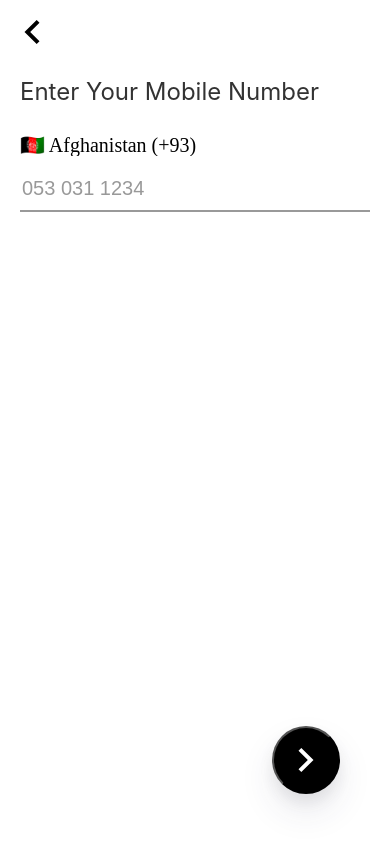
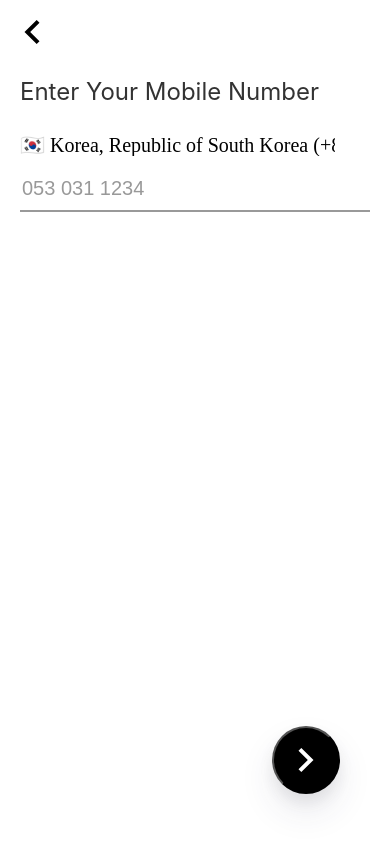
Before and after one commit to baekCode/nuber-clone, a React (Create React App) app in the folder nuber-client/: page /phone-login in a window 390 px wide. Built offline with nearby package versions, Linux system fonts and the light colour scheme.

Commit message:
feat : PhoneLoginContainer -> presenter 상태 전달

```diff
--- /dev/null
+++ b/nuber-client/src/Routes/PhoneLogin/PhoneLoginContainer.tsx
@@ -0,0 +1,17 @@
+import React, { useState } from 'react';
+import PhoneLoginPresenter from './PhoneLoginPresenter';
+import { RouteComponentProps } from 'react-router-dom';
+
+interface IProps extends RouteComponentProps<any> {}
+
+const PhoneLoginContainer: React.SFC<IProps> = () => {
+  const [state, setState] = useState({
+    countryCode: '+82',
+    phoneNumber: '',
+  });
+  const { countryCode, phoneNumber } = state;
+  console.log(setState);
+  return <PhoneLoginPresenter countryCode={countryCode} phoneNumber={phoneNumber} />;
+};
+
+export default PhoneLoginContainer;
--- a/nuber-client/src/Routes/PhoneLogin/PhoneLoginPresenter.tsx
+++ b/nuber-client/src/Routes/PhoneLogin/PhoneLoginPresenter.tsx
@@ -5,7 +5,10 @@ import BackArrowBtn from 'src/Components/BackArrowBtn';
 import Input from 'src/Components/Input';
 import { countries } from 'src/countries';
 
-interface IProps {}
+interface IProps {
+  countryCode: string;
+  phoneNumber: string;
+}
 
 const Container = styled.div`
   margin-top: 30px;
@@ -49,14 +52,14 @@ const Button = styled.button`
   cursor: pointer;
 `;
 
-const PhoneLoginPresenter: React.SFC<IProps> = () => (
+const PhoneLoginPresenter: React.SFC<IProps> = ({ countryCode, phoneNumber }) => (
   <Container>
     <Helmet>
       <title>Phone Login : Nuber</title>
     </Helmet>
     <BackArrowExtends linkTo={'/'} />
     <Title>Enter Your Mobile Number</Title>
-    <CountrySelect>
+    <CountrySelect value={countryCode}>
       {countries.map((country, index) => (
         <CountryOption key={index} value={country.dial_code}>
           {country.flag} {country.name} ({country.dial_code})
@@ -64,7 +67,7 @@ const PhoneLoginPresenter: React.SFC<IProps> = () => (
       ))}
     </CountrySelect>
     <Form>
-      <Input placeholder={'053 031 1234'} />
+      <Input placeholder={'053 031 1234'} value={phoneNumber} type={'input'} required />
       <Button>
         <svg xmlns="http://www.w3.org/2000/svg" width="24" height="24" viewBox="0 0 24 24" fill={'white'}>
           <path d="M7.33 24l-2.83-2.829 9.339-9.175-9.339-9.167 2.83-2.829 12.17 11.996z" />
--- a/nuber-client/src/Routes/PhoneLogin/index.tsx
+++ b/nuber-client/src/Routes/PhoneLogin/index.tsx
@@ -1,3 +1,3 @@
-import PhoneLoginPresenter from './PhoneLoginPresenter';
+import PhoneLoginContainer from './PhoneLoginContainer';
 
-export default PhoneLoginPresenter;
+export default PhoneLoginContainer;
```
